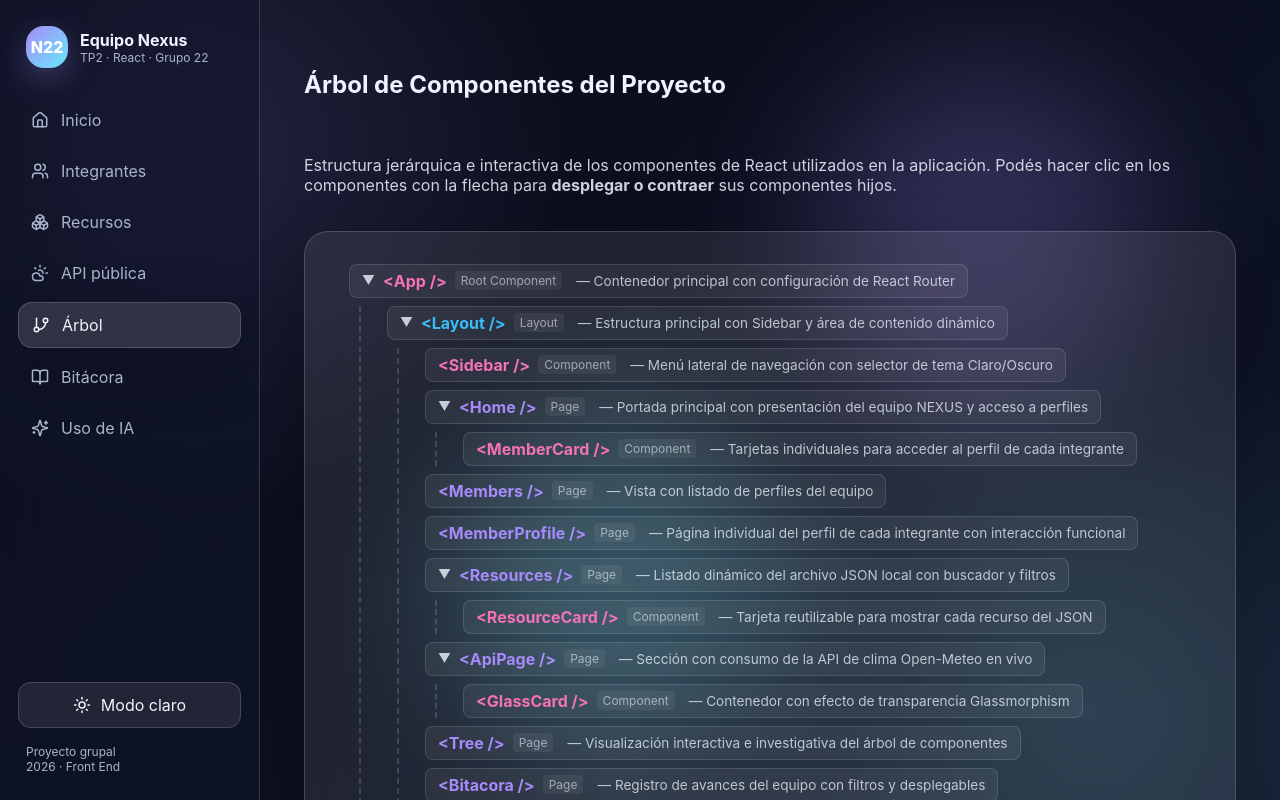
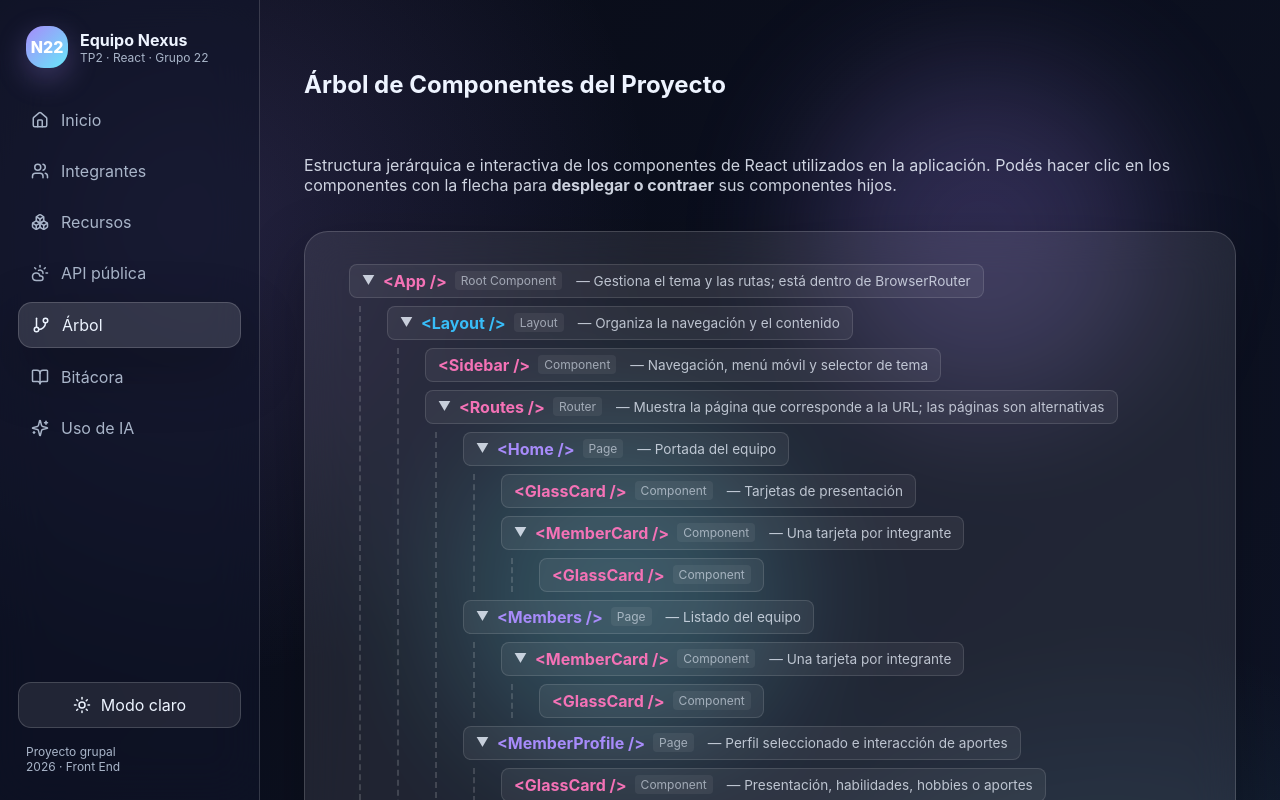
Before and after one commit to Lunreth/tp2-grupo22-desarrollo-web, a React (Vite) app in the folder tp2-grupo22-app-react/: page /arbol in a window 1280 px wide. Shown: the top 800 px of the page. Built offline with nearby package versions, Linux system fonts and the light colour scheme.

Commit message:
Completar árbol de componentes conforme al código

```diff
--- a/tp2-grupo22-app-react/src/pages/Tree.jsx
+++ b/tp2-grupo22-app-react/src/pages/Tree.jsx
@@ -57,72 +57,146 @@ const Tree = () => {
     const componentTreeData = {
     name: 'App',
     type: 'Root Component',
-    description: 'Contenedor principal con configuración de React Router',
+    description: 'Gestiona el tema y las rutas; está dentro de BrowserRouter',
     children: [
       {
         name: 'Layout',
         type: 'Layout',
-        description: 'Estructura principal con Sidebar y área de contenido dinámico',
+        description: 'Organiza la navegación y el contenido',
         children: [
           {
             name: 'Sidebar',
             type: 'Component',
-            description: 'Menú lateral de navegación con selector de tema Claro/Oscuro'
+            description: 'Navegación, menú móvil y selector de tema'
           },
+          {
+            name: 'Routes',
+            type: 'Router',
+            description: 'Muestra la página que corresponde a la URL; las páginas son alternativas',
+            children: [
               {
                 name: 'Home',
                 type: 'Page',
-            description: 'Portada principal con presentación del equipo NEXUS y acceso a perfiles',
+                description: 'Portada del equipo',
                 children: [
-              { name: 'MemberCard', type: 'Component', description: 'Tarjetas individuales para acceder al perfil de cada integrante' }
+                  {
+                    name: 'GlassCard',
+                    type: 'Component',
+                    description: 'Tarjetas de presentación'
+                  },
+                  {
+                    name: 'MemberCard',
+                    type: 'Component',
+                    description: 'Una tarjeta por integrante',
+                    children: [
+                      { name: 'GlassCard', type: 'Component' }
+                    ]
+                  }
                 ]
               },
               {
                 name: 'Members',
                 type: 'Page',
-            description: 'Vista con listado de perfiles del equipo'
+                description: 'Listado del equipo',
+                children: [
+                  {
+                    name: 'MemberCard',
+                    type: 'Component',
+                    description: 'Una tarjeta por integrante',
+                    children: [
+                      { name: 'GlassCard', type: 'Component' }
+                    ]
+                  }
+                ]
               },
               {
                 name: 'MemberProfile',
                 type: 'Page',
-            description: 'Página individual del perfil de cada integrante con interacción funcional'
+                description: 'Perfil seleccionado e interacción de aportes',
+                children: [
+                  {
+                    name: 'GlassCard',
+                    type: 'Component',
+                    description: 'Presentación, habilidades, hobbies o aportes'
+                  }
+                ]
               },
               {
                 name: 'Resources',
                 type: 'Page',
-            description: 'Listado dinámico del archivo JSON local con buscador y filtros',
+                description: 'JSON local con búsqueda y filtro',
                 children: [
-              { name: 'ResourceCard', type: 'Component', description: 'Tarjeta reutilizable para mostrar cada recurso del JSON' }
+                  {
+                    name: 'ResourceCard',
+                    type: 'Component',
+                    description: 'Una tarjeta por recurso visible',
+                    children: [
+                      { name: 'GlassCard', type: 'Component' }
+                    ]
+                  }
                 ]
               },
               {
                 name: 'ApiPage',
                 type: 'Page',
-            description: 'Sección con consumo de la API de clima Open-Meteo en vivo',
+                description: 'Consulta Open-Meteo y gestiona carga, error y actualización',
                 children: [
-              { name: 'GlassCard', type: 'Component', description: 'Contenedor con efecto de transparencia Glassmorphism' }
+                  { name: 'GlassCard', type: 'Component' }
                 ]
               },
               {
                 name: 'Tree',
                 type: 'Page',
-            description: 'Visualización interactiva e investigativa del árbol de componentes'
+                description: 'Esquema de los componentes propios y la navegación',
+                children: [
+                  {
+                    name: 'GlassCard',
+                    type: 'Component',
+                    children: [
+                      {
+                        name: 'TreeNode',
+                        type: 'Component',
+                        description: 'Renderiza cada nodo y sus hijos recursivamente'
+                      }
+                    ]
+                  }
+                ]
               },
               {
                 name: 'Bitacora',
                 type: 'Page',
-            description: 'Registro de avances del equipo con filtros y desplegables'
+                description: 'Registros con desplegables',
+                children: [
+                  {
+                    name: 'GlassCard',
+                    type: 'Component',
+                    description: 'Una tarjeta por registro'
+                  }
+                ]
               },
               {
                 name: 'AiUsage',
                 type: 'Page',
-            description: 'Declaración detallada del uso de Inteligencia Artificial por integrante'
+                description: 'Declaración de uso de IA',
+                children: [
+                  {
+                    name: 'GlassCard',
+                    type: 'Component',
+                    description: 'Contiene la tabla de declaraciones'
+                  }
+                ]
+              },
+              {
+                name: 'Navigate',
+                type: 'Router',
+                description: 'Vuelve al inicio cuando la ruta no existe'
+              }
+            ]
           }
         ]
       }
     ]
   };
-
   return (
     <div style={{ display: 'flex', flexDirection: 'column', gap: '20px' }}>
       <h2>Árbol de Componentes del Proyecto</h2>
```
Lines whose indentation alone changed are shown as unchanged.
